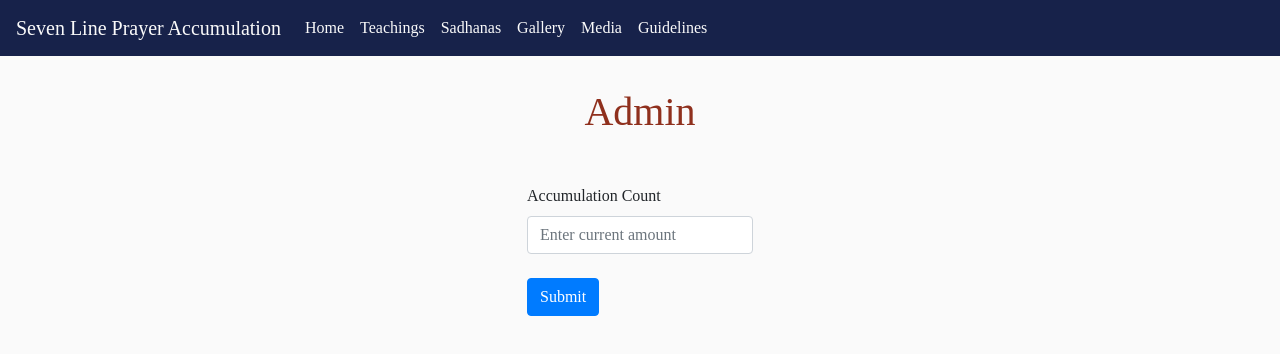
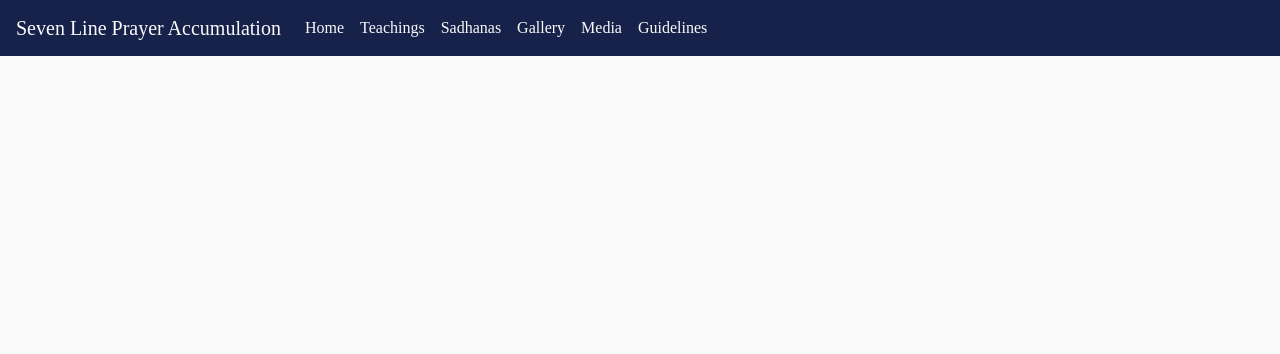
Before and after one commit to christianflorez/seven-line, a React (Create React App) app: page /354144d7-220f-45df-8ab3-786723aeb87a in a window 1280 px wide. Shown: the top 354 px of the page. Built offline with nearby package versions, Linux system fonts and the light colour scheme; a web font is replaced by a local one.

Commit message:
remove deprecated admin page

```diff
--- a/package.json
+++ b/package.json
@@ -14,7 +14,6 @@
     "axios": "^1.4.0",
     "axios-hooks": "^4.0.0",
     "bootstrap": "^4.4.1",
-    "countapi-js": "^1.0.1",
     "react": "^16.13.1",
     "react-bootstrap": "^1.0.0-beta.17",
     "react-dom": "^16.13.1",
--- a/src/screens/Admin.js
+++ /dev/null
@@ -1,64 +0,0 @@
-import React from "react";
-import Container from "react-bootstrap/Container";
-import Form from "react-bootstrap/Form";
-import Button from "react-bootstrap/Button";
-import Alert from "react-bootstrap/Alert";
-
-import { setCount } from "utils/api";
-import * as S from "./styles";
-
-function Admin() {
-  const [accumulationCount, setAccumulationCount] = React.useState();
-  const [isSuccessful, setIsSuccessful] = React.useState();
-  const [errorMessage, setErrorMessage] = React.useState();
-
-  function handleSubmit(e) {
-    setIsSuccessful(false);
-
-    try {
-      e.preventDefault();
-      setCount(Number(accumulationCount));
-      setIsSuccessful(true);
-    } catch (err) {
-      setIsSuccessful(false);
-      setErrorMessage(JSON.stringify(err));
-    }
-  }
-
-  return (
-    <>
-      <Container>
-        <S.MainHeader>Admin</S.MainHeader>
-        <S.CenterContainer>
-          <Form>
-            <Form.Group controlId="formBasicNumber">
-              <Form.Label>Accumulation Count</Form.Label>
-              <Form.Control
-                type="number"
-                placeholder="Enter current amount"
-                onChange={(e) => setAccumulationCount(e.target.value)}
-              />
-            </Form.Group>
-
-            <Button variant="primary" type="submit" onClick={handleSubmit}>
-              Submit
-            </Button>
-          </Form>
-          {isSuccessful && (
-            <Alert variant="success">
-              Accumulation count has been successfully updated.
-            </Alert>
-          )}
-          {errorMessage && (
-            <Alert variant="danger">
-              Accumulation count could not be updated. Error received:
-              {errorMessage}
-            </Alert>
-          )}
-        </S.CenterContainer>
-      </Container>
-    </>
-  );
-}
-
-export default Admin;
--- a/src/screens/index.js
+++ b/src/screens/index.js
@@ -1,7 +1,6 @@
 import React from "react";
 import { Router } from "@reach/router";
 import Home from "./Home";
-import Admin from "./Admin";
 import Gallery from "./Gallery";
 import Guidelines from "./Guidelines";
 import Media from "./Media";
@@ -24,7 +23,6 @@ function Screens() {
   return (
     <Router primary={false}>
       <Home path="/" />
-      <Admin path="/354144d7-220f-45df-8ab3-786723aeb87a" />
       <Gallery path="/gallery" />
       <Guidelines path="/guidelines" />
       <Media path="/media" />
--- a/src/utils/api.js
+++ /dev/null
@@ -1,26 +0,0 @@
-import countapi from "countapi-js";
-
-const KEY = "counter";
-const NAMESPACE = "sevenlineprayercounter";
-
-export async function getCount() {
-  try {
-    return await countapi.get(NAMESPACE, KEY);
-  } catch (err) {
-    console.error("There was an error getting the counter");
-    console.error(err);
-  }
-}
-
-export async function setCount(newValue) {
-  try {
-    return await countapi.set(NAMESPACE, KEY, newValue);
-  } catch (err) {
-    console.error("There was an error setting the counter");
-    console.error(err);
-  }
-}
-
-export default {
-  getCount,
-};
```
Also changed, not shown: 1 other file (tests, documents, lock files or other folders).
